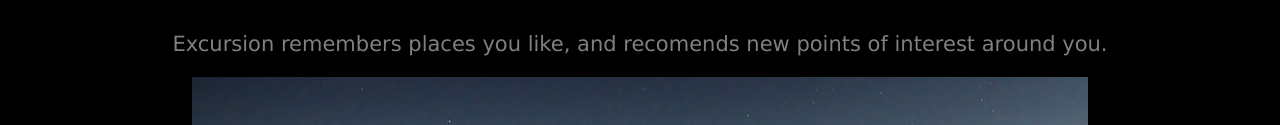
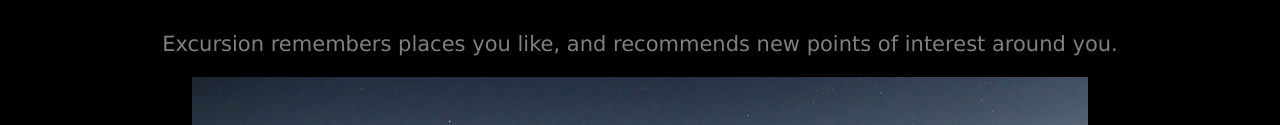
Before and after one commit to ChaseAcklam/excursion, a plain HTML site: page index.html in a window 1280 px wide. Shown: the part 400-525 px from the top of the page. Drawn offline with Linux system fonts and the light colour scheme.

Commit message:
Fixed typos pt.2

```diff
--- a/index.html
+++ b/index.html
@@ -17,7 +17,7 @@
         <source src="resources/videos/excursion.mp4" type="video/mp4">
       </video>
       <h2>Your personal travel guide</h2>
-      <p>Excursion remembers places you like, and recomends new points of interest around you.</p>
+      <p>Excursion remembers places you like, and recommends new points of interest around you.</p>
       <img src="resources/images/camp.jpg" alt="Campsite on mountain">
       <br><br>
       <img src="resources/images/phone.png" alt="Smart Phone Symbol">
```
